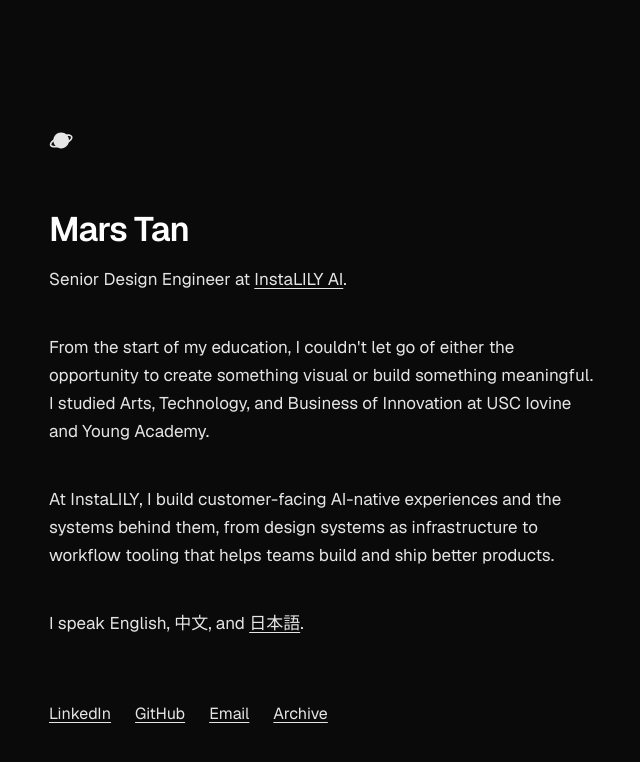
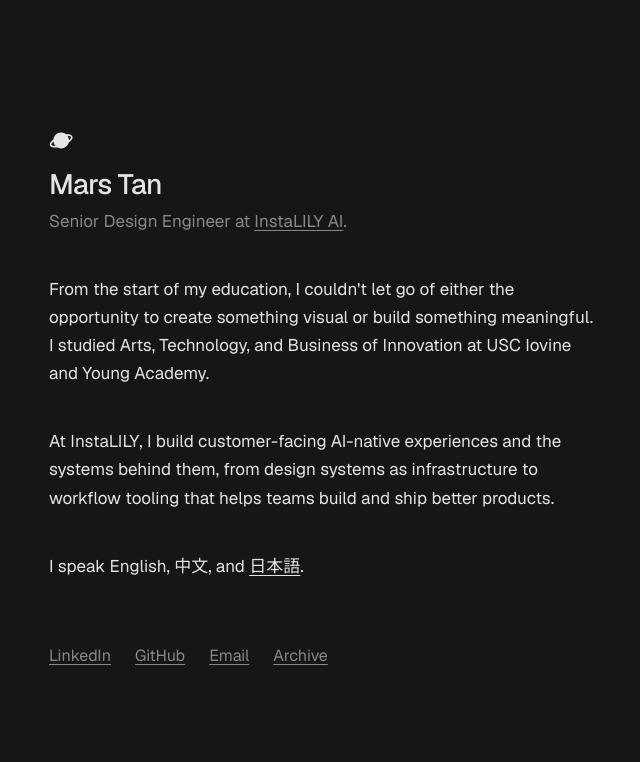
Before and after one commit to TANJX/mars-universe-portfolio, a Next.js app: page / in a window 1280 px wide. Shown: the top 762 px of the page, without its empty margins (315-955 px from the left). Built offline with nearby package versions, Linux system fonts and the light colour scheme.

Commit message:
migrated to src

```diff
--- a/app/globals.css
+++ b/src/app/globals.css
@@ -1,14 +1,15 @@
 @import "tailwindcss";
 
 @theme {
-  --color-bg: #0a0a0a;
+  --color-bg: oklch(20% 0 0);
   --color-fg: #e5e5e5;
   --color-muted: #888888;
   --color-primary: #e5e5e5;
+  --color-logo: oklch(0.514 0.222 16.935);
 
   --font-sans: var(--font-geist-sans), ui-sans-serif, system-ui, sans-serif;
-  --font-mono: var(--font-geist-mono), ui-monospace, SFMono-Regular, Menlo,
-    monospace;
+  --font-mono:
+    var(--font-geist-mono), ui-monospace, SFMono-Regular, Menlo, monospace;
 }
 
 :root {
@@ -40,3 +41,12 @@ a:hover {
   background: var(--color-fg);
   color: var(--color-bg);
 }
+
+.mars-logo path {
+  fill: var(--color-primary);
+  transition: fill 200ms ease;
+}
+
+.mars-logo:hover path {
+  fill: var(--color-logo);
+}
--- a/app/page.tsx
+++ b/src/app/page.tsx
@@ -3,23 +3,21 @@ import { MarsLogo } from "@/components/MarsLogo";
 export default function Home() {
   return (
     <main className="mx-auto flex min-h-dvh max-w-[600px] flex-col px-6 py-24 sm:py-32">
-      <header className="mb-12 flex items-center gap-3">
+      <header className="flex items-center gap-3 mb-2">
         <MarsLogo />
         <span className="sr-only">Mars Tan</span>
       </header>
 
-      <section className="space-y-10 text-[17px] leading-[1.65] text-[--color-fg]">
-        <div className="space-y-2">
-          <h1 className="text-[34px] font-semibold tracking-tight text-white">
-            Mars Tan
-          </h1>
-          <p className="text-[--color-muted]">
+      <section className="space-y-10 text-[17px] leading-[1.65] text-foreground">
+        <div>
+          <h1 className="text-[28px] font-medium tracking-tight">Mars Tan</h1>
+          <p className="text-muted">
             Senior Design Engineer at{" "}
             <a
               href="https://instalily.ai"
               target="_blank"
               rel="noreferrer"
-              className="text-[--color-fg]"
+              className="text-foreground"
             >
               InstaLILY AI
             </a>
@@ -36,8 +34,8 @@ export default function Home() {
 
         <p>
           At InstaLILY, I build customer-facing AI-native experiences and the
-          systems behind them, from design systems as infrastructure to
-          workflow tooling that helps teams build and ship better products.
+          systems behind them, from design systems as infrastructure to workflow
+          tooling that helps teams build and ship better products.
         </p>
 
         <p>
@@ -53,7 +51,7 @@ export default function Home() {
         </p>
       </section>
 
-      <nav className="mt-16 flex flex-wrap gap-x-6 gap-y-2 text-[--color-muted]">
+      <nav className="mt-16 flex flex-wrap gap-x-6 gap-y-2 text-muted">
         <a
           href="https://www.linkedin.com/in/marstanjx"
           target="_blank"
@@ -61,11 +59,7 @@ export default function Home() {
         >
           LinkedIn
         </a>
-        <a
-          href="https://github.com/marstanjx"
-          target="_blank"
-          rel="noreferrer"
-        >
+        <a href="https://github.com/marstanjx" target="_blank" rel="noreferrer">
           GitHub
         </a>
         <a href="mailto:mars@instalily.ai">Email</a>
--- a/components/MarsLogo.tsx
+++ b/src/components/MarsLogo.tsx
@@ -1,6 +1,7 @@
 export function MarsLogo() {
   return (
     <svg
+      className="mars-logo"
       width="25"
       height="25"
       viewBox="0 0 25 25"
--- a/tsconfig.json
+++ b/tsconfig.json
@@ -24,7 +24,7 @@
     ],
     "paths": {
       "@/*": [
-        "./*"
+        "./src/*"
       ]
     }
   },
```
Also changed, not shown: src/app/layout.tsx (renamed from app/layout.tsx).
